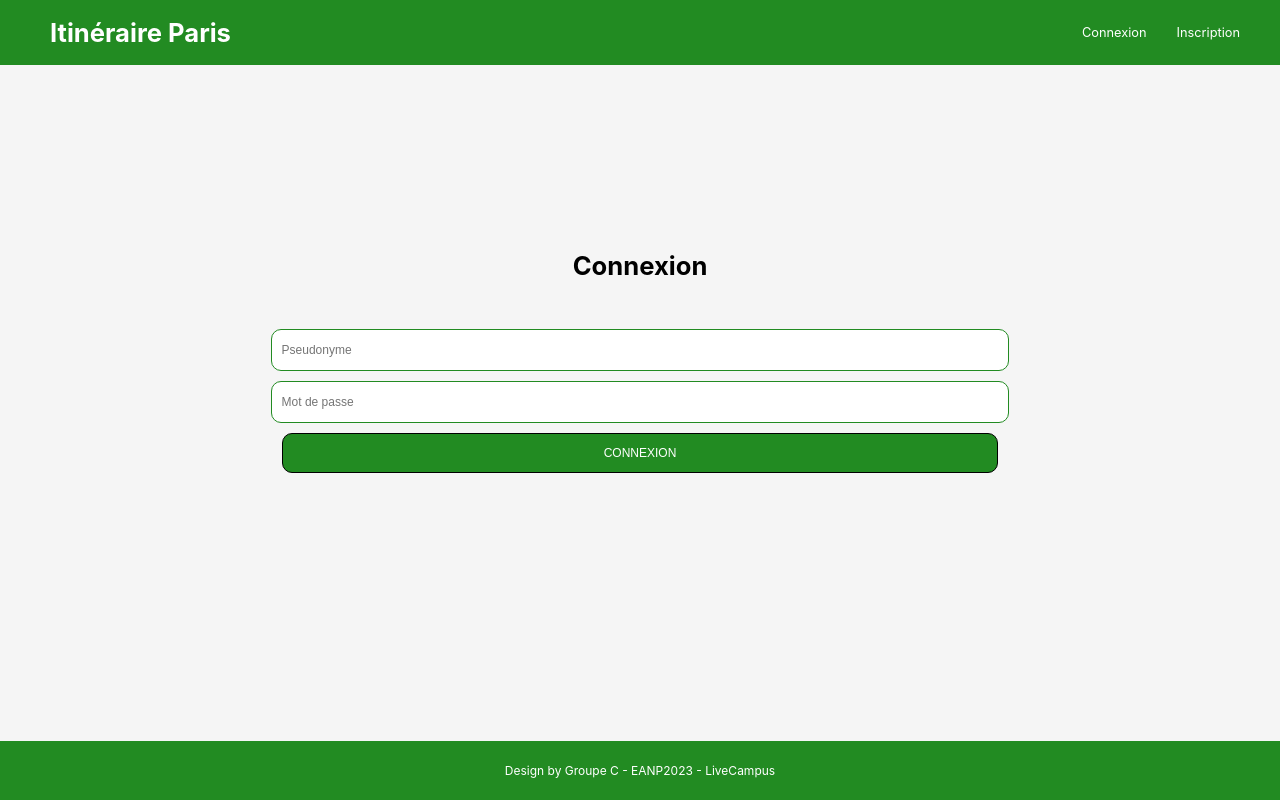
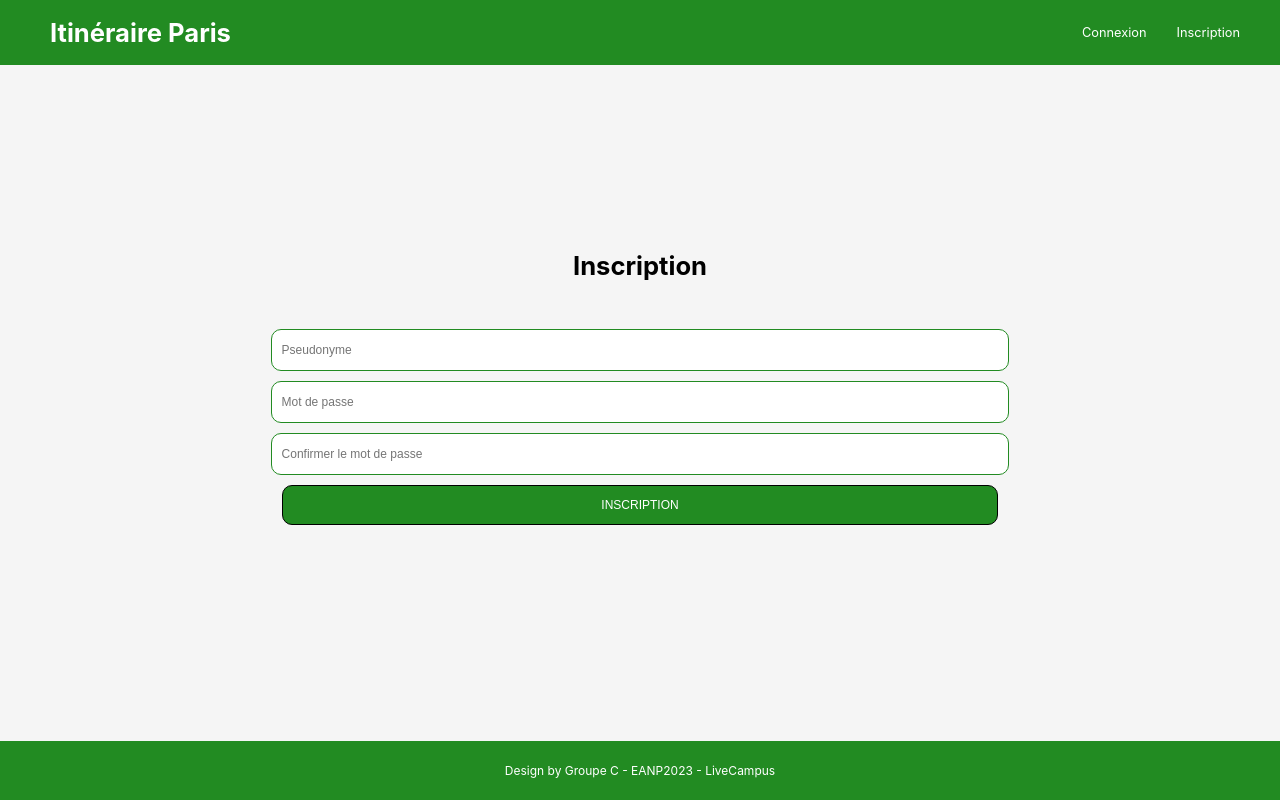
Before and after one commit to bonneauTanguy/projet-itineraire-paris, a React (Create React App) app in the folder frontend/: page /register in a window 1280 px wide. Before the commit this address led to /. Built offline with nearby package versions, Linux system fonts and the light colour scheme; no server answers.

Commit message:
Ajout Register

```diff
--- a/frontend/src/App.js
+++ b/frontend/src/App.js
@@ -2,6 +2,7 @@
 import { BrowserRouter, Route, Routes, Navigate } from 'react-router-dom';
 
 // Importations des pages
+import Register from './pages/authentification/Register';
 import Login from './pages/authentification/Login';
 import Logout from './pages/authentification/Logout';
 import Home from './pages/Home';
@@ -15,36 +16,27 @@
   const user_pseudo = sessionStorage.getItem('pseudo');
   const user_token = sessionStorage.getItem('token');
 
-  if (!user_id || !user_pseudo || !user_token) {
   return (
     <BrowserRouter>
       <Header />
 
+        {(!user_id || !user_pseudo || !user_token)
+        ?
           <Routes>
             <Route path='/' element={<Login />} />
-          {/* <Route path='/' element={<Register />} /> */}
+            <Route path='/register' element={<Register />} />
           </Routes>
-
-        <Navigate to='/' replace />
+        :
+          <Routes>
+            <Route path='/' element={<Login />} />
+            <Route path='/logout' element={<Logout />} />
+            <Route path='/register' element={<Register />} />
+            <Route path='/home' element={<Home />} />
+          </Routes>}
 
       <Footer />
     </BrowserRouter>
-    );
-  } else {
-    return (
-      <BrowserRouter>
-        <Header />
-
-        <Routes>
-          <Route path='/' element={<Login />} />
-          <Route path='/logout' element={<Logout />} />
-          <Route path='/home' element={<Home />} />
-        </Routes>
-
-        <Footer />
-      </BrowserRouter>
-    );
-  }
+  )
 }
 
 export default App;
--- a/frontend/src/css/Authentication.css
+++ b/frontend/src/css/Authentication.css
@@ -17,6 +17,10 @@
     font-size: 0.75rem;
 }
 
+form.formAuth > input.colorError {
+    border: 1px solid red;
+}
+
 form.formAuth > input[type='submit'] {
     background-color: forestgreen;
     border: 1px solid black;
@@ -24,7 +28,7 @@
     color: white;
 }
 
-main.formAuth > p {
+form.formAuth > p {
     color: red;
     text-align: center;
 }
--- /dev/null
+++ b/frontend/src/pages/authentification/Register.js
@@ -0,0 +1,100 @@
+// Importations React
+import React from 'react';
+
+// Importation du css
+import '../../css/Authentication.css';
+
+// Autres importations
+import { itineraireparisApiService } from '../../services/itineraireparisApiService';
+
+export default class Register extends React.Component {
+    constructor(props) {
+        super(props);
+
+        this.state = {
+            pseudo: null,
+            password: null,
+            confirmPwd: null,
+            error: null
+        }
+    }
+
+    render() {
+        return (
+            <main className='mainAuth'>
+                <h1>Inscription</h1>
+
+                <form className='formAuth' onSubmit={this.register}>
+                    <p>{this.state.error}</p>
+
+                    <input
+                        type='text'
+                        id='text'
+                        placeholder='Pseudonyme'
+                        className={this.state.error !== null && 'colorError'}
+                        onChange={element => this.setState({ pseudo: element.target.value })}
+                    />
+
+                    <input
+                        type='password'
+                        id='password'
+                        placeholder='Mot de passe'
+                        className={this.state.error !== null && 'colorError'}
+                        onChange={element => this.setState({ password: element.target.value })}
+                    />
+
+                    <input
+                        type='password'
+                        id='confirmPwd'
+                        placeholder='Confirmer le mot de passe'
+                        className={this.state.error !== null && 'colorError'}
+                        onChange={element => this.setState({ confirmPwd: element.target.value })}
+                    />
+
+                    <input
+                        type='submit'
+                        value='Inscription'
+                    />
+                </form>
+            </main>
+        );
+    }
+
+    // Fonction pour s'inscrire
+    register = async (e) => {
+        e.preventDefault();
+
+        try {
+            if (this.state.password !== this.state.confirmPwd) {
+                this.setState({
+                    error: "Le mot de passe confirmé ne correspond pas au mot de passe."
+                })
+            } else {
+                let register = await itineraireparisApiService.request({
+                    url: '/register',
+                    method: 'PUT',
+                    data: {
+                        "pseudo": this.state.pseudo,
+                        "password": this.state.password,
+                        "confirmPwd": this.state.confirmPwd
+                    }
+                });
+
+                if (register.data.result) {
+                    sessionStorage.setItem('pseudo', this.state.pseudo);
+                    sessionStorage.setItem('admin', false);
+
+                    window.location.reload(true);
+                    window.location.pathname ='/home';
+                } else {
+                    throw new Error();
+                }
+            }
+        } catch (error) {
+            this.setState({
+                error: "Les champs doivent être remplis."
+            });
+            console.log(error);
+        }
+    }
+}
```
Lines whose indentation alone changed are shown as unchanged.
